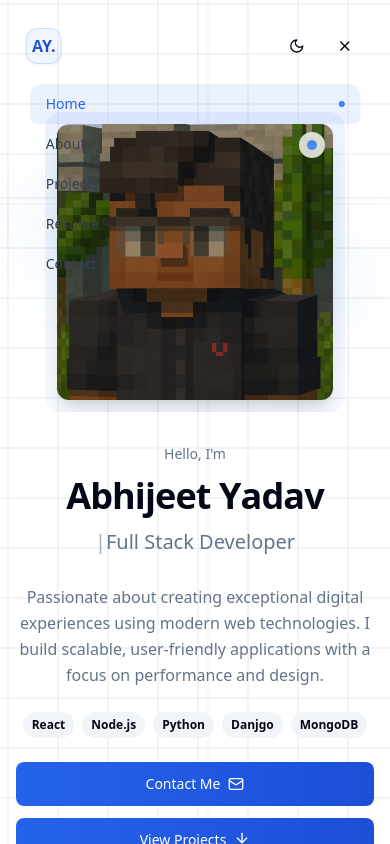
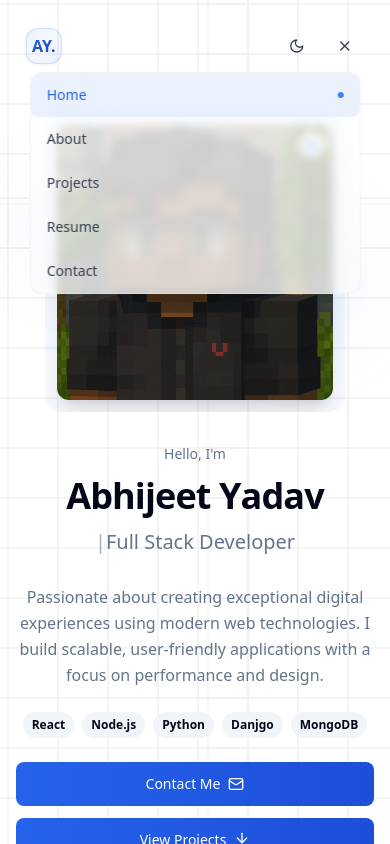
Before and after one commit to Abhi-engg/Abhjieet-Portfolio, a React (Vite) app: page / in a window 390 px wide. Both pictures are taken after a click on the button 344 px from the left and 46 px from the top of the page. Shown: the top 844 px of the page. Built offline with nearby package versions, Linux system fonts and the light colour scheme.

Commit message:
abhijeet.codes

```diff
--- a/src/components/Hero.tsx
+++ b/src/components/Hero.tsx
@@ -178,7 +178,7 @@ const Hero = () => {
                   target="_blank"
                   rel="noopener noreferrer"
                 >
-                  <Github className="h-5 w-5 transition-all duration-300 group-hover:rotate-6 group-hover:scale-110" />
+                  <Github className="h-5 w-5 transition-all duration-300 group-hover:scale-110" />
                   <span className="sr-only">GitHub</span>
                 </a>
               </Button>
@@ -193,7 +193,7 @@ const Hero = () => {
                   target="_blank"
                   rel="noopener noreferrer"
                 >
-                  <Linkedin className="h-5 w-5 transition-all duration-300 group-hover:rotate-6 group-hover:scale-110" />
+                  <Linkedin className="h-5 w-5 transition-all duration-300  group-hover:scale-110" />
                   <span className="sr-only">LinkedIn</span>
                 </a>
               </Button>
@@ -204,7 +204,7 @@ const Hero = () => {
                 asChild
               >
                 <a href="mailto:abhijeetyadav33xb@gmail.com">
-                  <Mail className="h-5 w-5 transition-all duration-300 group-hover:rotate-6 group-hover:scale-110" />
+                  <Mail className="h-5 w-5 transition-all duration-300 group-hover:scale-110" />
                   <span className="sr-only">Email</span>
                 </a>
               </Button>
--- a/src/components/Navigation.tsx
+++ b/src/components/Navigation.tsx
@@ -48,6 +48,8 @@ const Navigation = () => {
   const velocityRef = useRef(0);
   const frameRef = useRef(0);
   const isScrollingTimeout = useRef(null);
+  const dropdownRef = useRef(null);
+  const [dropdownHeight, setDropdownHeight] = useState(0);
 
   const navItems = [
     { name: "Home", href: "#home" },
@@ -64,6 +66,14 @@ const Navigation = () => {
   const easeOutQuart = (t) => 1 - Math.pow(1 - t, 4);
   const easeInOutQuart = (t) =>
     t < 0.5 ? 8 * t * t * t * t : 1 - Math.pow(-2 * t + 2, 4) / 2;
+
+  // Calculate dropdown height when content changes
+  useEffect(() => {
+    if (dropdownRef.current) {
+      const height = dropdownRef.current.scrollHeight;
+      setDropdownHeight(height);
+    }
+  }, [navItems]);
 
   useEffect(() => {
     let ticking = false;
@@ -199,6 +209,10 @@ const Navigation = () => {
     }
   };
 
+  const toggleMenu = () => {
+    setIsOpen(!isOpen);
+  };
+
   // Navigation dimensions with smooth scaling
   const { scrollProgress, scrollVelocity, isScrolling, direction } = scrollData;
 
@@ -220,23 +234,42 @@ const Navigation = () => {
       {/* Mobile Navigation */}
       <nav
         className={cn(
-          "fixed top-4 left-1/2 -translate-x-1/2 w-[95%] z-50 md:hidden rounded-2xl transition-all duration-300",
+          "fixed top-4 left-1/2 -translate-x-1/2 w-[95%] z-50 md:hidden rounded-2xl transition-all duration-500 ease-out",
           isScrolling
             ? darkMode
               ? "bg-gray-900/90 border border-gray-800/60 shadow-lg backdrop-blur-md"
               : "bg-white/90 border border-gray-200/70 shadow-lg backdrop-blur-md"
             : "bg-transparent border-transparent"
         )}
+        style={{
+          transform: `translateX(-50%) translateY(${
+            direction === "down" && isScrolling ? "4px" : "0px"
+          })`,
+        }}
       >
         <div className="px-4 py-3">
           <div className="flex items-center justify-between">
-            {/* Logo */}
+            {/* Logo with enhanced hover */}
             <button
               onClick={() => handleLinkClick("#home")}
-              className="relative flex items-center justify-center group transition-all duration-300"
+              className="relative flex items-center justify-center group transition-all duration-300 ease-out"
             >
-              <div className="relative w-9 h-9 rounded-xl bg-gradient-to-br from-blue-500/10 via-blue-500/5 to-blue-500/10 flex items-center justify-center border border-blue-500/20 shadow-sm hover:shadow-md hover:scale-105 transition-all duration-300">
-                <span className="text-base font-black bg-gradient-to-br from-blue-600 to-blue-800 bg-clip-text text-transparent group-hover:text-blue-600 transition-all duration-300">
+              <div
+                className={cn(
+                  "relative w-9 h-9 rounded-xl flex items-center justify-center border shadow-sm transition-all duration-300 ease-out group-hover:scale-105 group-active:scale-95",
+                  darkMode
+                    ? "bg-gradient-to-br from-blue-500/15 via-blue-500/10 to-blue-500/15 border-blue-500/30 shadow-blue-500/10"
+                    : "bg-gradient-to-br from-blue-500/10 via-blue-500/5 to-blue-500/10 border-blue-500/20 shadow-gray-500/10"
+                )}
+              >
+                <span
+                  className={cn(
+                    "text-base font-black transition-all duration-300 ease-out group-hover:scale-105",
+                    darkMode
+                      ? "bg-gradient-to-br from-blue-400 to-blue-600 bg-clip-text text-transparent"
+                      : "bg-gradient-to-br from-blue-600 to-blue-800 bg-clip-text text-transparent"
+                  )}
+                >
                   AY.
                 </span>
               </div>
@@ -244,63 +277,128 @@ const Navigation = () => {
 
             {/* Actions */}
             <div className="flex items-center gap-2">
-              {/* Dark Mode Toggle */}
+              {/* Enhanced Dark Mode Toggle */}
               <Button
                 variant="ghost"
                 size="sm"
                 onClick={toggleDarkMode}
-                className="rounded-xl hover:bg-gray-100/80 dark:hover:bg-gray-800/50"
+                className="group relative rounded-xl hover:bg-gray-100/60 dark:hover:bg-gray-800/60 transition-all duration-300 ease-out hover:scale-105 active:scale-95"
               >
-                {darkMode ? (
-                  <Sun className="h-4 w-4" />
-                ) : (
-                  <Moon className="h-4 w-4" />
+                <div className="relative w-4 h-4">
+                  {/* Sun Icon */}
+                  <div
+                    className={cn(
+                      "absolute inset-0 flex items-center justify-center transition-all duration-500 ease-out",
+                      darkMode
+                        ? "rotate-0 opacity-100 scale-100"
+                        : "rotate-90 opacity-0 scale-75"
                     )}
+                  >
+                    <Sun className="h-4 w-4 text-gray-700 dark:text-gray-300" />
+                  </div>
+
+                  {/* Moon Icon */}
+                  <div
+                    className={cn(
+                      "absolute inset-0 flex items-center justify-center transition-all duration-500 ease-out",
+                      !darkMode
+                        ? "rotate-0 opacity-100 scale-100"
+                        : "rotate-90 opacity-0 scale-75"
+                    )}
+                  >
+                    <Moon className="h-4 w-4 text-gray-700 dark:text-gray-300" />
+                  </div>
+                </div>
               </Button>
 
-              {/* Menu Toggle */}
+              {/* Enhanced Menu Toggle */}
               <Button
                 variant="ghost"
                 size="sm"
-                onClick={() => setIsOpen(!isOpen)}
-                className="rounded-xl"
+                onClick={toggleMenu}
+                className="group relative rounded-xl transition-all duration-300 ease-out hover:bg-gray-100/60 dark:hover:bg-gray-800/60 hover:scale-105 active:scale-95"
               >
-                {isOpen ? (
-                  <X className="h-4 w-4" />
-                ) : (
-                  <Menu className="h-4 w-4" />
+                <div className="relative w-4 h-4">
+                  {/* Menu Icon */}
+                  <div
+                    className={cn(
+                      "absolute inset-0 flex items-center justify-center transition-all duration-300 ease-out",
+                      !isOpen
+                        ? "rotate-0 opacity-100 scale-100"
+                        : "rotate-90 opacity-0 scale-75"
                     )}
+                  >
+                    <Menu className="h-4 w-4 text-gray-700 dark:text-gray-300" />
+                  </div>
+
+                  {/* X Icon */}
+                  <div
+                    className={cn(
+                      "absolute inset-0 flex items-center justify-center transition-all duration-300 ease-out",
+                      isOpen
+                        ? "rotate-0 opacity-100 scale-100"
+                        : "rotate-90 opacity-0 scale-75"
+                    )}
+                  >
+                    <X className="h-4 w-4 text-gray-700 dark:text-gray-300" />
+                  </div>
+                </div>
               </Button>
             </div>
           </div>
 
           {/* Mobile Menu Dropdown */}
-          {isOpen && (
-            <div className="mt-3 py-2 px-1 animate-in slide-in-from-top duration-200">
-              <div className="relative overflow-hidden rounded-xl">
+          <div
+            className={cn(
+              "overflow-hidden transition-all duration-700 ease-[cubic-bezier(0.4,0,0.2,1)]",
+              isOpen ? "opacity-100" : "opacity-0"
+            )}
+            style={{
+              height: isOpen ? `${dropdownHeight + 16}px` : "0px",
+              transform: `translateY(${isOpen ? "0px" : "-12px"}) scale(${isOpen ? "1" : "0.95"})`,
+            }}
+          >
+            <div
+              ref={dropdownRef}
+              className="py-2 px-1"
+            >
+              <div
+                className={cn(
+                  "relative overflow-hidden rounded-xl backdrop-blur-sm border transition-all duration-500 ease-out",
+                  darkMode
+                    ? "bg-gradient-to-b from-gray-800/80 to-gray-900/80 border-gray-700/40"
+                    : "bg-gradient-to-b from-white/80 to-gray-50/80 border-gray-200/40"
+                )}
+              >
                 {navItems.map((item, index) => (
                   <button
                     key={item.name}
                     onClick={() => handleLinkClick(item.href)}
-                    style={{
-                      animationDelay: `${index * 50}ms`,
-                    }}
                     className={cn(
-                      "w-full text-left block px-4 py-2.5 text-sm font-medium rounded-lg transition-all duration-200 flex items-center justify-between animate-in fade-in slide-in-from-top",
+                      "w-full text-left block px-4 py-3 text-sm font-medium rounded-lg transition-all duration-300 ease-out flex items-center justify-between group",
                       activeSection === item.href
                         ? "bg-blue-500/10 text-blue-600 dark:text-blue-400"
-                        : "hover:bg-gray-100/50 dark:hover:bg-gray-800/50 text-gray-700 dark:text-gray-300"
+                        : "hover:bg-gray-100/60 dark:hover:bg-gray-800/60 text-gray-700 dark:text-gray-300"
                     )}
+                    style={{
+                      transitionDelay: isOpen ? `${index * 75}ms` : "0ms",
+                      transform: `translateX(${isOpen ? "0px" : "-20px"})`,
+                      opacity: isOpen ? 1 : 0,
+                    }}
                   >
+                    <span className="relative z-10 transition-all duration-300 ease-out">
                       {item.name}
+                    </span>
+                    <div className="flex items-center gap-2">
                       {activeSection === item.href && (
-                      <div className="h-1.5 w-1.5 rounded-full bg-blue-500" />
+                        <div className="h-1.5 w-1.5 rounded-full bg-blue-500 transition-all duration-300 ease-out" />
                       )}
+                    </div>
                   </button>
                 ))}
               </div>
             </div>
-          )}
+          </div>
         </div>
       </nav>
 
@@ -331,15 +429,15 @@ const Navigation = () => {
             <div className="flex-shrink-0">
               <button
                 onClick={() => handleLinkClick("#home")}
-                className="relative flex items-center justify-center group transition-all duration-300"
+                className="relative flex items-center justify-center group transition-all duration-300 ease-out"
               >
                 <div
-                  className="relative w-9 h-9 rounded-xl bg-gradient-to-br from-blue-500/10 via-blue-500/5 to-blue-500/10 flex items-center justify-center border border-blue-500/20 shadow-sm hover:shadow-md hover:scale-105 transition-all duration-300"
+                  className="relative w-9 h-9 rounded-xl bg-gradient-to-br from-blue-500/10 via-blue-500/5 to-blue-500/10 flex items-center justify-center border border-blue-500/20 shadow-sm hover:shadow-md hover:scale-105 transition-all duration-300 ease-out group-active:scale-95"
                   style={{
                     transform: `scale(${1 - scrollProgress * 0.1})`,
                   }}
                 >
-                  <span className="text-base font-black bg-gradient-to-br from-blue-600 to-blue-800 bg-clip-text text-transparent group-hover:text-blue-600 transition-all duration-300">
+                  <span className="relative z-10 text-base font-black bg-gradient-to-br from-blue-600 to-blue-800 bg-clip-text text-transparent group-hover:scale-105 transition-all duration-300 ease-out">
                     AY.
                   </span>
                 </div>
@@ -357,7 +455,7 @@ const Navigation = () => {
                     key={item.name}
                     onClick={() => handleLinkClick(item.href)}
                     className={cn(
-                      "relative font-semibold transition-all duration-500 group px-4 py-2 rounded-lg overflow-hidden",
+                      "relative font-semibold transition-all duration-300 ease-out group px-4 py-2 rounded-lg hover:scale-105 active:scale-95",
                       activeSection === item.href
                         ? "text-gray-900 dark:text-gray-100"
                         : "text-gray-600 dark:text-gray-400 hover:text-gray-900 dark:hover:text-gray-100"
@@ -367,7 +465,7 @@ const Navigation = () => {
                       transform: `translateY(${
                         velocityEffect * (index % 2 === 0 ? 1 : -1)
                       }px)`,
-                      transition: `all 0.7s cubic-bezier(0.4, 0, 0.2, 1) ${
+                      transition: `all 0.3s ease-out ${
                         index * 0.1
                       }s`,
                     }}
@@ -375,7 +473,7 @@ const Navigation = () => {
                     {/* Background hover effect */}
                     <div
                       className={cn(
-                        "absolute inset-0 rounded-lg transition-all duration-500 opacity-0 group-hover:opacity-100",
+                        "absolute inset-0 rounded-lg transition-all duration-300 ease-out opacity-0 group-hover:opacity-100",
                         darkMode ? "bg-white/5" : "bg-black/5"
                       )}
                     />
@@ -383,10 +481,10 @@ const Navigation = () => {
                     {/* Text */}
                     <span className="relative z-10">{item.name}</span>
 
-                    {/* Enhanced underline indicator */}
+                    {/* Underline indicator */}
                     <div
                       className={cn(
-                        "absolute bottom-0 left-1/2 -translate-x-1/2 transition-all duration-500 rounded-full bg-gradient-to-r from-blue-600 to-blue-800",
+                        "absolute bottom-0 left-1/2 -translate-x-1/2 transition-all duration-300 ease-out rounded-full bg-gradient-to-r from-blue-600 to-blue-800",
                         activeSection === item.href
                           ? "w-8 h-0.5 opacity-100"
                           : "w-0 h-0.5 opacity-0 group-hover:w-8 group-hover:opacity-100"
@@ -404,13 +502,15 @@ const Navigation = () => {
                 variant="ghost"
                 size="icon"
                 onClick={toggleDarkMode}
-                className="rounded-full hover:bg-gray-100/80 dark:hover:bg-gray-800/50 transition-all duration-300 hover:scale-110"
+                className="group relative rounded-full hover:bg-gray-100/60 dark:hover:bg-gray-800/60 transition-all duration-300 ease-out hover:scale-105 active:scale-95"
               >
+                <div className="relative">
                   {darkMode ? (
-                  <Sun className="h-5 w-5 text-gray-900 dark:text-gray-100" />
+                    <Sun className="h-5 w-5 text-gray-700 dark:text-gray-300 transition-all duration-300 ease-out" />
                   ) : (
-                  <Moon className="h-5 w-5 text-gray-600 dark:text-gray-400" />
+                    <Moon className="h-5 w-5 text-gray-700 dark:text-gray-300 transition-all duration-300 ease-out" />
                   )}
+                </div>
                 <span className="sr-only">Toggle theme</span>
               </Button>
             </div>
```
Also changed, not shown: src/components/Contact.tsx (+5 -8 lines). Lines whose indentation alone changed are shown as unchanged.
